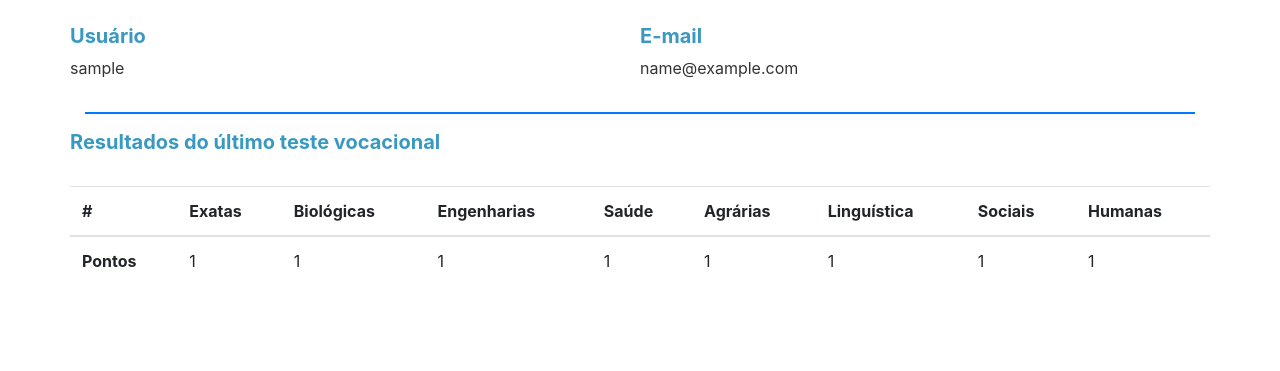
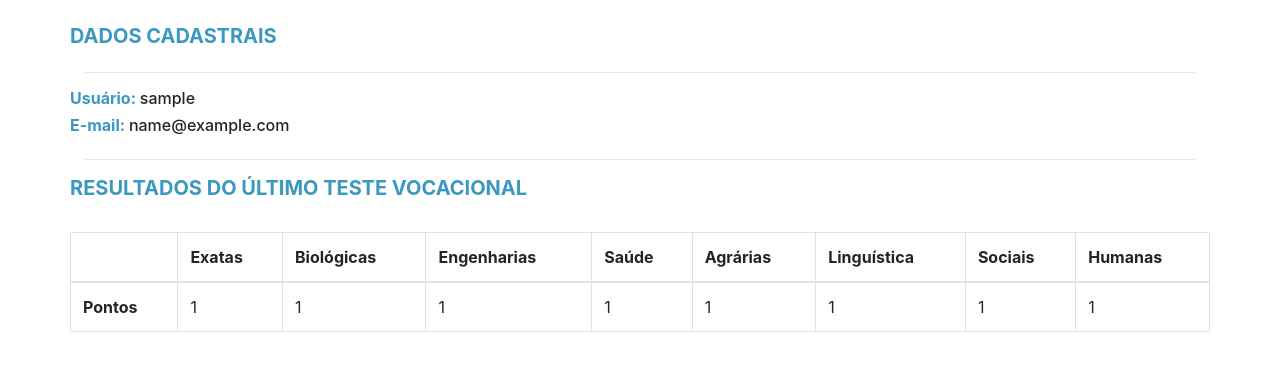
Before and after one commit to luci18530/SOUUFPB, a Django app: page /perfil/ in a window 1280 px wide. Shown: the part 75-446 px from the top of the page. Run offline with Django 4.2, Linux system fonts and the light colour scheme; a user stored in the database is signed in; tables that the repository leaves empty hold one stand-in row (values such as "Sample post"); some libraries are stand-ins or nearby versions.

Commit message:
# melhorias front perfil

```diff
--- a/souUfpb/app/templates/app/perfil.html
+++ b/souUfpb/app/templates/app/perfil.html
@@ -10,24 +10,33 @@
     }
 </style>
 
-<div class="row">
-    <div class="column w-50">
-        <h5 class="fw-bold custom-subtitle">Usuário</h5>
-        <p class="bs-light-bg-subtle">{{ request.user.username }} </p>
+<div class="column">
+    <div class="row">
+        <div class="column w-100">
+            <h5 class="fw-bold custom-subtitle">DADOS CADASTRAIS</h5>
+        </div>
     </div>
-    <div class="column w-50">
-        <h5 class="fw-bold custom-subtitle">E-mail</h5>
-        <p>{{ request.user.email }}</p>
+    <hr>
+    <div class="row">
+        <h6 class="fw-bold custom-subtitle">Usuário:&nbsp;</h6>
+        <h6 class="bs-light-bg-subtle">{{ request.user.username }} </h6>
+    </div>
+    <div class="row">
+        <h6 class="fw-bold custom-subtitle">E-mail:&nbsp;</h6>
+        <h6>{{ request.user.email }}</h6>
     </div>
 </div>
-<hr class="border border-primary border-2 opacity-50">
+<hr>
 <div class="row">
-    <h5 class="fw-bold custom-subtitle">Resultados do último teste vocacional</h5>
+    <div class="column w-100">
+        <h5 class="fw-bold custom-subtitle">RESULTADOS DO ÚLTIMO TESTE VOCACIONAL</h5>
+    </div>
+
     <div class="column w-100 mt-4">
-        <table class="table table-stripped">
+        <table class="table table-bordered table-hover">
             <thead>
               <tr>
-                <th scope="col">#</th>
+                <th scope="col"></th>
                 <th scope="col">Exatas</th>
                 <th scope="col">Biológicas</th>
                 <th scope="col">Engenharias</th>
```
